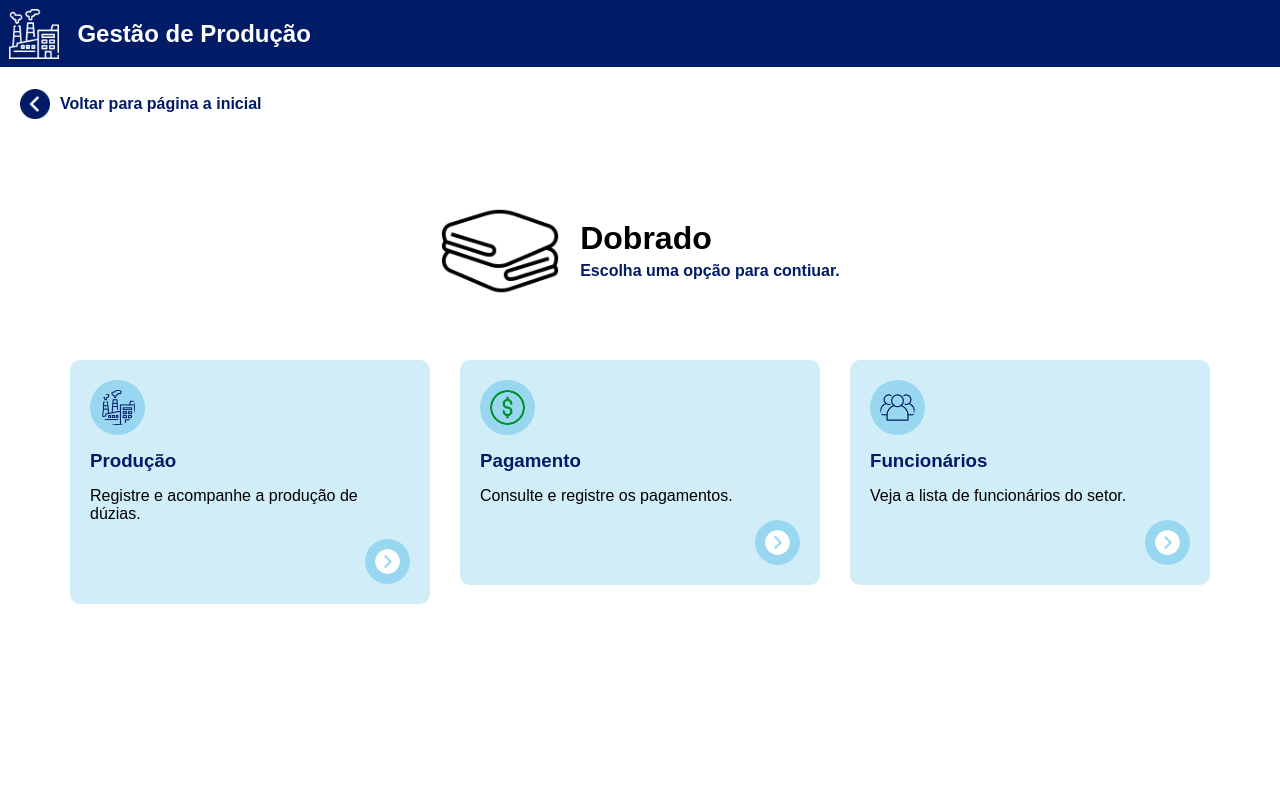
After one commit to AyslanMont/protex, a Flask app: page /dobrado in a window 1280 px wide. The commit adds this page. Run offline with Flask 3, Linux system fonts and the light colour scheme.

Commit message:
style: Finalizando pagina de dobrado

```diff
--- a/app.py
+++ b/app.py
@@ -3,5 +3,9 @@ from flask import Flask, render_template
 app = Flask(__name__)
 
 @app.route("/home")
-def index():
+def home():
     return render_template("home.html")
+
+@app.route("/dobrado")
+def dobrado():
+    return render_template("dobrado.html")
--- /dev/null
+++ b/static/styles/dobrado.css
@@ -0,0 +1,106 @@
+main {
+    height: 100%;
+    display: flex;
+    flex-direction: column;
+}
+
+main .navegacao {
+    flex: 10;
+    display: flex;
+    align-items: center;
+    padding: 0 20px;
+    gap: 10px;
+    color: var(--azul_primario);
+    font-weight: bold;
+}
+
+main .navegacao img {
+    height: 30px;
+}
+
+main .navegacao img:hover {
+    transform: scale(1.1);
+}
+
+main .apresentacao {
+    flex: 30;
+    display: flex;
+    justify-content: center;
+    align-items: center;
+    gap: 20px;
+}
+
+main .apresentacao img {
+    height: 120px;
+}
+
+main .apresentacao .conteudo {
+    display: flex;
+    flex-direction: column;
+    justify-content: center;
+    gap: 5px;
+}
+
+main .apresentacao .conteudo * {
+    margin: 0;
+}
+
+main .apresentacao .conteudo p {
+    color: var(--azul_primario);
+    font-weight: bold;
+}
+
+
+main .opcoes {
+    flex: 60;
+    display: flex;
+    justify-content: space-around;
+    align-items: flex-start;
+    flex-wrap: wrap;
+    gap: 30px;
+    padding: 0 70px;
+}
+
+main .opcoes .opcao {
+    display: flex;
+    flex-direction: column;
+    background-color:rgba(5, 155, 215, 0.186);
+    padding: 20px;
+    border-radius: 10px;
+    gap: 15px;
+    flex: 20;
+}
+
+main .opcoes .opcao:hover {
+    transform: scale(1.05);
+}
+
+main .opcoes .opcao * {
+    margin: 0;
+}
+
+main .opcoes .opcao img {
+    height: 35px;
+    width: 35px;
+    background-color:rgba(5, 156, 215, 0.275);
+    border-radius: 50px;
+    padding: 10px;
+}
+
+main .opcoes .opcao img.seta {
+    height: 25px;
+    width: 25px;
+    background-color:rgba(5, 156, 215, 0.275);
+    border-radius: 50px;
+    padding: 10px;
+    align-self: flex-end;
+}
+
+main .opcoes .opcao img.seta:hover {
+    transform: scale(1.1);
+}
+
+main .opcoes .opcao h3 {
+    color: var(--azul_primario);
+    font-weight: bold;
+}
--- /dev/null
+++ b/templates/dobrado.html
@@ -0,0 +1,48 @@
+{% extends "base_logado.html" %}
+
+{% block title %}
+ <title>
+    Setor de Dobrado
+ </title>
+{% endblock%}
+
+{% block styles %}
+      <link rel="stylesheet" href="static\styles\dobrado.css">
+{% endblock %}
+
+{% block content %}
+<main>
+    <section class="navegacao">
+        <img src="\static\icons\seta_esquerda.png" alt="">
+        <p>Voltar para página a inicial</p>
+    </section>
+    <section class="apresentacao">
+        <img src="\static\icons\pano_prato_preto.png" alt="">
+        <div class="conteudo">
+            <h1>Dobrado</h1>
+            <p>Escolha uma opção para contiuar.</p>
+        </div>
+    </section>
+    <section class="opcoes">
+        <div class="opcao">
+            <img src="\static\icons\fabrica_azul.png" alt="">
+            <h3>Produção</h3>
+            <p>Registre e acompanhe a produção de dúzias.</p>
+            <img src="\static\icons\seta_direita.png" alt="" class="seta">
+        </div>
+        <div class="opcao">
+            <img src="\static\icons\cifrao.png" alt="">
+            <h3>Pagamento</h3>
+            <p>Consulte e registre os pagamentos.</p>
+            <img src="\static\icons\seta_direita.png" alt="" class="seta">
+        </div>
+        <div class="opcao">
+            <img src="\static\icons\funcionarios.png" alt="">
+            <h3>Funcionários</h3>
+            <p>Veja a lista de funcionários do setor.</p>
+            <img src="\static\icons\seta_direita.png" alt="" class="seta">
+        </div>
+    </section>
+
+</main>
+{% endblock %}
--- a/templates/home.html
+++ b/templates/home.html
@@ -22,7 +22,7 @@
             <h2>Dobrado</h2>
             <p>Acesse a produção do setor de dobrado.</p>
          </div>
-         <img class="seta" src="\static\icons\seta_icone.png" alt="Icone de uma seta.">
+         <img class="seta" src="\static\icons\seta_direita.png" alt="Icone de uma seta.">
 
       </div>
 
@@ -40,7 +40,7 @@
             <h2>Estampado</h2>
             <p>Acesse a produção do setor de estampa.</p>
          </div>
-         <img class="seta" src="\static\icons\seta_icone.png" alt="Icone de uma seta.">
+         <img class="seta" src="\static\icons\seta_direita.png" alt="Icone de uma seta.">
 
       </div>
 
```
Also changed, not shown: static/icons/cifrao.png (added), static/icons/fabrica_azul.png (added), static/icons/funcionarios.png (added), static/icons/pano_prato_preto.png (added), static/icons/seta_direita.png (renamed from static/icons/seta_icone.png), static/icons/seta_esquerda.png (added).
